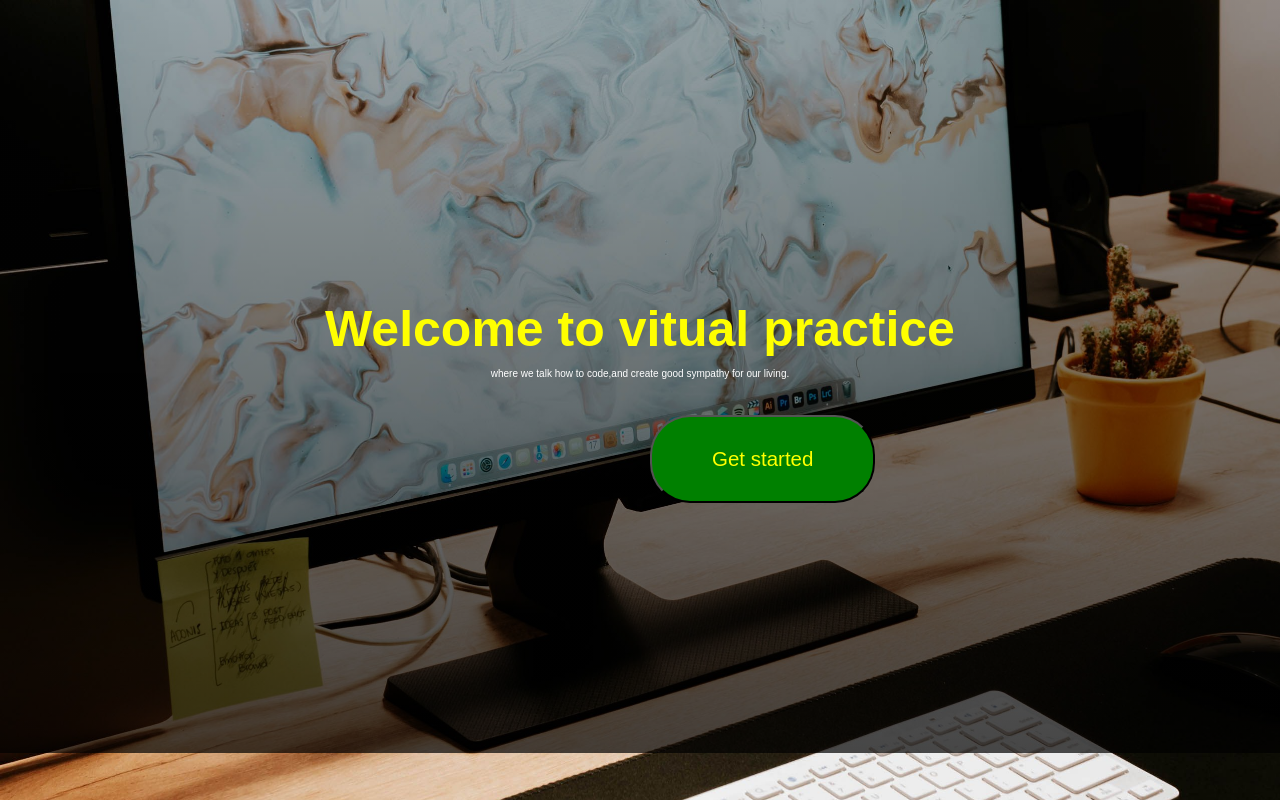
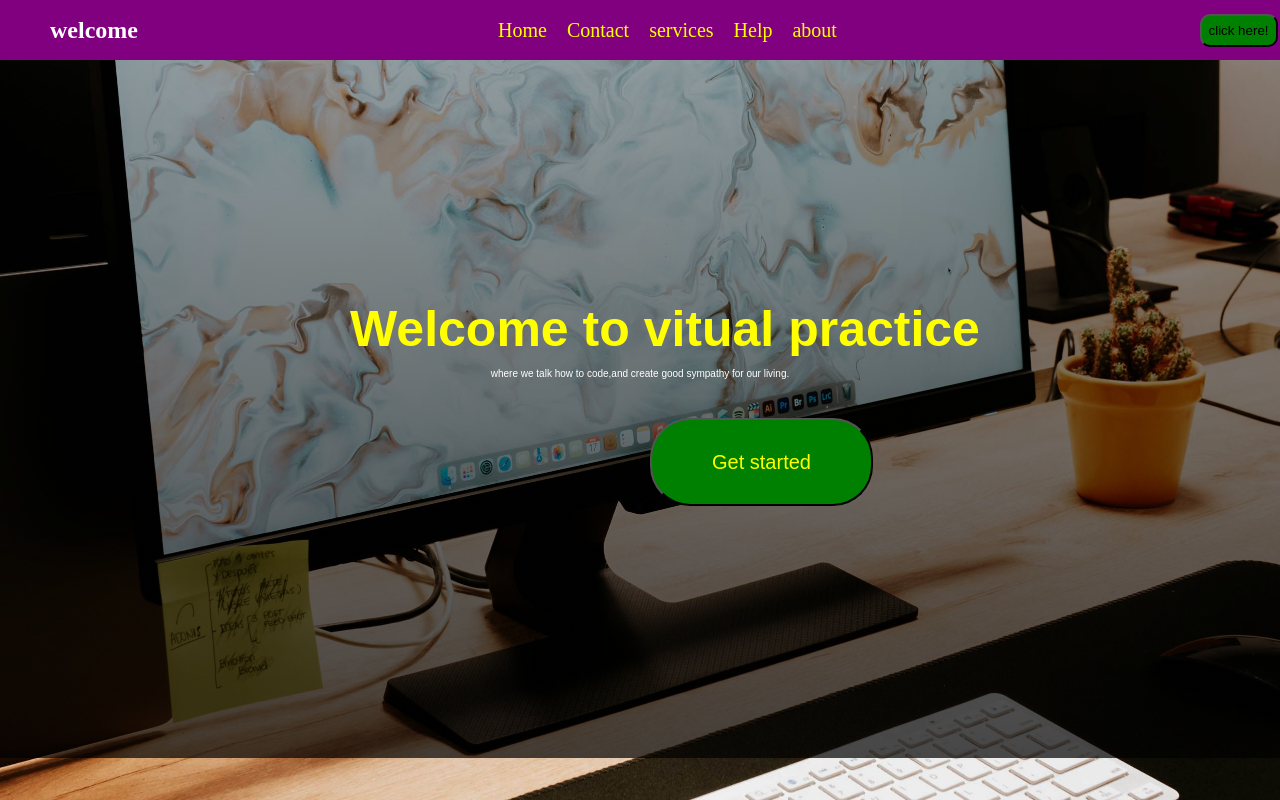
Before and after one commit to ayoolajoseph2024-collab/portfolio-, a plain HTML site: page index.html in a window 1280 px wide. Drawn offline with Linux system fonts and the light colour scheme.

Commit message:
update code

```diff
--- a/index.html
+++ b/index.html
@@ -7,6 +7,17 @@
    <link rel="stylesheet" href="style.css">
 </head>
 <body>
+    <nav>
+             <h1>welcome</h1>
+        <ul>
+            <li><a href="">Home</a></li>
+            <li><a href="">Contact</a></li>
+            <li><a href=""> services</a></li>
+            <li> <a href="">Help</a></li>
+            <li><a href="">about</a></li>
+        </ul>
+        <button>click here!</button>
+    </nav>
     <div id="background-image">
 
     </div>
--- a/style.css
+++ b/style.css
@@ -2,6 +2,51 @@
     padding: 0px;
     margin: 0px;
     box-sizing: border-box;
+}
+nav {
+    position: fixed;
+    top: 0;
+    left:0;
+    width: 100%;
+    display: flex;
+    height: 60px;
+    justify-content:space-between ;
+    border: 70px;
+    background-color: purple;
+    text-align: center;
+    color: white;
+    align-items: center;
+}
+h1{
+margin-left: 50px;
+ }
+
+a{
+    color: white;
+    font-size: 20px;
+    text-decoration: none !important;
+}
+
+nav ul{
+    display: flex;
+    gap: 20px;
+}
+
+ul li{
+    display: flex;
+    gap: 20px;
+}
+
+li a {
+    display: flex;
+    gap: 20px;
+}
+
+button{
+    background-color: green;
+    padding: 7px;
+    margin: 2.5px;
+    border-radius: 10px;+
 }
 
 body{
@@ -12,6 +57,9 @@ body{
   justify-content: center;
   margin-bottom: 250px;
 }
+
+
+
 
 
 .Welcome{
@@ -53,7 +101,7 @@ a{
 .circle-frame {
   width: 300px;
   height: 300px;
-  border-radius: 50%; /* makes it circled */
+  border-radius: 50%;
   border: 8px solid white;
   object-fit: cover;
   box-shadow: 0 0 15px rgba(0,0,0,0.2);
```
